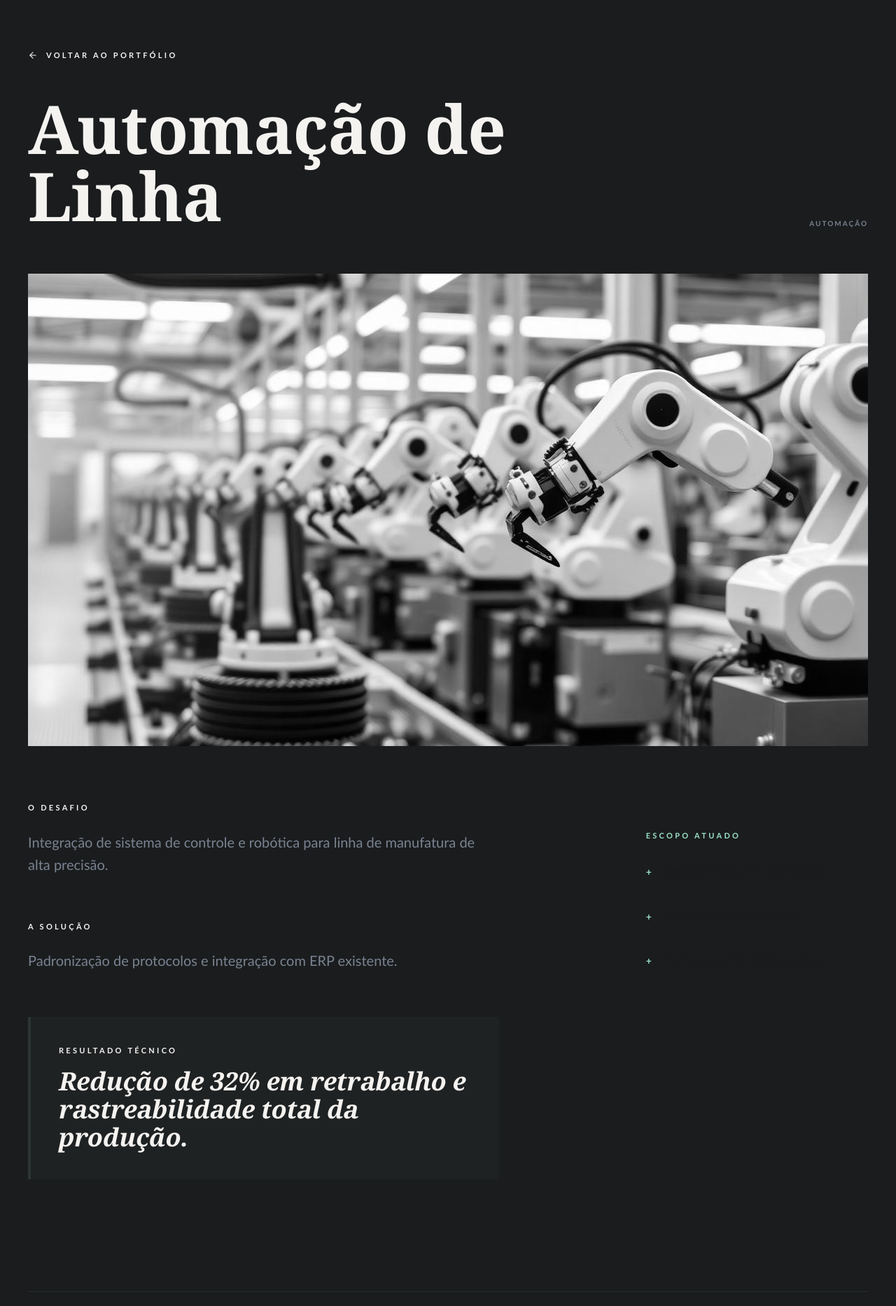
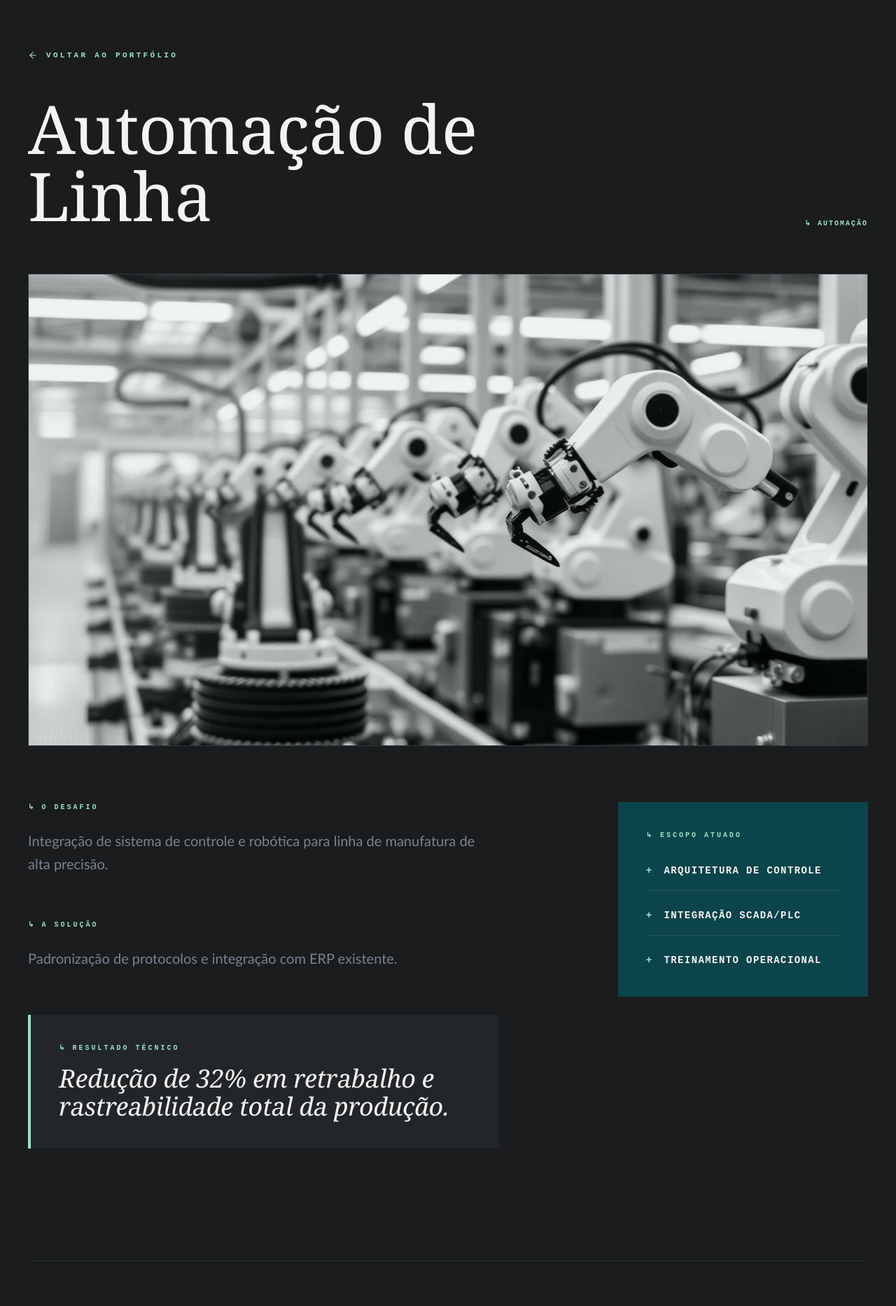
Before and after one commit to muriloortegga/esna-structure-hub, a React (Vite) app: page /projetos/automacao-linha-producao in a window 1280 px wide. Shown: the part 140-2006 px from the top of the page at 70% size. Built offline with nearby package versions, Linux system fonts and the light colour scheme; the HTML template or start-up script is replaced by a standard one; a web font is replaced by a local one.

Commit message:
Changes
Co-authored-by: muriloortegga <274981031+muriloortegga@users.noreply.github.com>

```diff
--- a/src/pages/ProjetoDetalhe.tsx
+++ b/src/pages/ProjetoDetalhe.tsx
@@ -11,21 +11,21 @@ export default function ProjetoDetalhe() {
   return (
     <Layout>
       <article className="container-x pt-24 md:pt-32 pb-32">
-        <Link to="/projetos" className="text-[11px] uppercase tracking-[0.3em] font-bold text-teal inline-flex items-center gap-3 hover:text-ink transition-colors mb-12">
+        <Link to="/projetos" className="text-[11px] uppercase tracking-[0.3em] font-bold text-accent inline-flex items-center gap-3 hover:text-foreground transition-colors mb-12 font-mono">
           <ArrowLeft size={14} /> Voltar ao portfólio
         </Link>
 
         <div className="grid md:grid-cols-12 gap-10 items-end">
           <div className="md:col-span-8">
-            <h1 className="display text-5xl md:text-8xl font-semibold leading-[0.95] text-foreground">{project.name}</h1>
+            <h1 className="display text-5xl md:text-8xl leading-[0.95] text-foreground">{project.name}</h1>
           </div>
-          <div className="md:col-span-4 flex flex-col items-end text-slate font-bold uppercase tracking-[0.2em] text-[10px]">
+          <div className="md:col-span-4 flex flex-col items-end text-slate font-bold uppercase tracking-[0.2em] text-[10px] font-mono">
              {project.client && <span>Cliente: {project.client}</span>}
-             <span className="text-teal mt-1">{project.type}</span>
+             <span className="text-accent mt-1">↳ {project.type}</span>
           </div>
         </div>
 
-        <div className="mt-16 aspect-[16/9] overflow-hidden bg-slate/10 relative">
+        <div className="mt-16 aspect-[16/9] overflow-hidden bg-surf2 relative border border-accent/10">
           <img
             src={project.cover}
             alt={project.name}
@@ -33,31 +33,31 @@ export default function ProjetoDetalhe() {
             height={900}
             className="w-full h-full object-cover grayscale hover:grayscale-0 transition-all duration-1000"
           />
-          <div className="absolute inset-0 bg-teal/5 pointer-events-none" />
+          <div className="absolute inset-0 bg-depth/5 pointer-events-none" />
         </div>
 
         <div className="mt-20 grid md:grid-cols-12 gap-16">
           <div className="md:col-span-7 space-y-16">
             <section className="space-y-6">
-              <span className="text-[11px] uppercase tracking-[0.3em] text-teal font-bold block">O Desafio</span>
-              <p className="text-xl text-slate font-medium leading-relaxed">{project.description}</p>
+              <span className="earmark block">O Desafio</span>
+              <p className="text-xl text-slate font-ui leading-relaxed">{project.description}</p>
             </section>
             <section className="space-y-6">
-              <span className="text-[11px] uppercase tracking-[0.3em] text-teal font-bold block">A Solução</span>
-              <p className="text-xl text-slate font-medium leading-relaxed">{project.solution}</p>
+              <span className="earmark block">A Solução</span>
+              <p className="text-xl text-slate font-ui leading-relaxed">{project.solution}</p>
             </section>
-            <section className="bg-slate/5 p-10 border-l-4 border-teal">
-              <span className="text-[11px] uppercase tracking-[0.3em] text-teal font-bold mb-4 block">Resultado Técnico</span>
-              <p className="display text-3xl md:text-4xl font-semibold text-foreground leading-tight italic">{project.result}</p>
+            <section className="bg-surf2 p-10 border-l-4 border-accent">
+              <span className="earmark mb-4 block">Resultado Técnico</span>
+              <p className="display text-3xl md:text-4xl text-foreground leading-tight italic">{project.result}</p>
             </section>
           </div>
           <aside className="md:col-span-4 md:col-start-9">
-            <div className="bg-ink text-background p-10 space-y-8">
-              <span className="text-[11px] uppercase tracking-[0.3em] text-mint font-bold block">Escopo Atuado</span>
+            <div className="bg-depth text-foreground p-10 space-y-8">
+              <span className="font-mono text-[10px] uppercase tracking-[0.3em] text-accent font-bold block">↳ Escopo Atuado</span>
               <ul className="space-y-6">
                 {project.scope.map((s) => (
-                  <li key={s} className="flex gap-4 text-sm font-bold uppercase tracking-widest leading-relaxed border-b border-background/10 pb-4 last:border-0 last:pb-0">
-                    <span className="text-mint">+</span>
+                  <li key={s} className="flex gap-4 text-sm font-bold uppercase tracking-widest leading-relaxed border-b border-foreground/10 pb-4 last:border-0 last:pb-0 font-mono">
+                    <span className="text-accent">+</span>
                     {s}
                   </li>
                 ))}
@@ -66,12 +66,12 @@ export default function ProjetoDetalhe() {
           </aside>
         </div>
 
-        <div className="mt-40 border-t border-border pt-16 flex justify-between items-center">
+        <div className="mt-40 border-t border-accent/10 pt-16 flex justify-between items-center">
           <div className="space-y-2">
-            <span className="text-[11px] uppercase tracking-[0.3em] text-slate font-bold block">Projetos</span>
-            <span className="display text-3xl md:text-5xl font-semibold">Explorar mais.</span>
+            <span className="earmark block">Projetos</span>
+            <span className="display text-3xl md:text-5xl text-foreground">Explorar mais.</span>
           </div>
-          <Link to="/projetos" className="inline-flex items-center gap-3 px-8 py-4 bg-teal text-background font-bold uppercase text-xs tracking-widest hover:bg-ink transition-all duration-300">
+          <Link to="/projetos" className="btn-primary inline-flex items-center gap-3">
             Ver Portfólio <ArrowLeft className="rotate-180" size={14} />
           </Link>
         </div>
```
